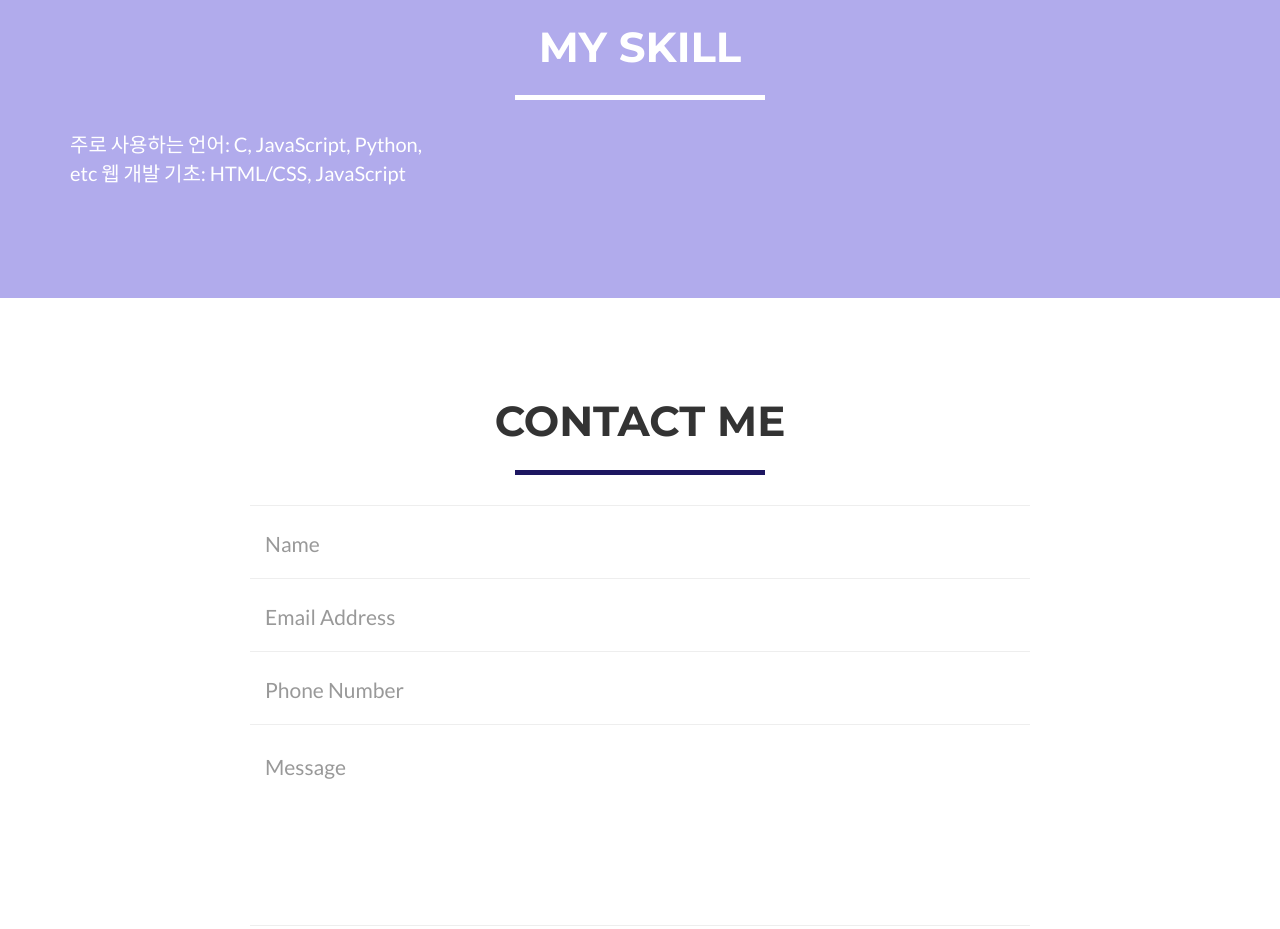
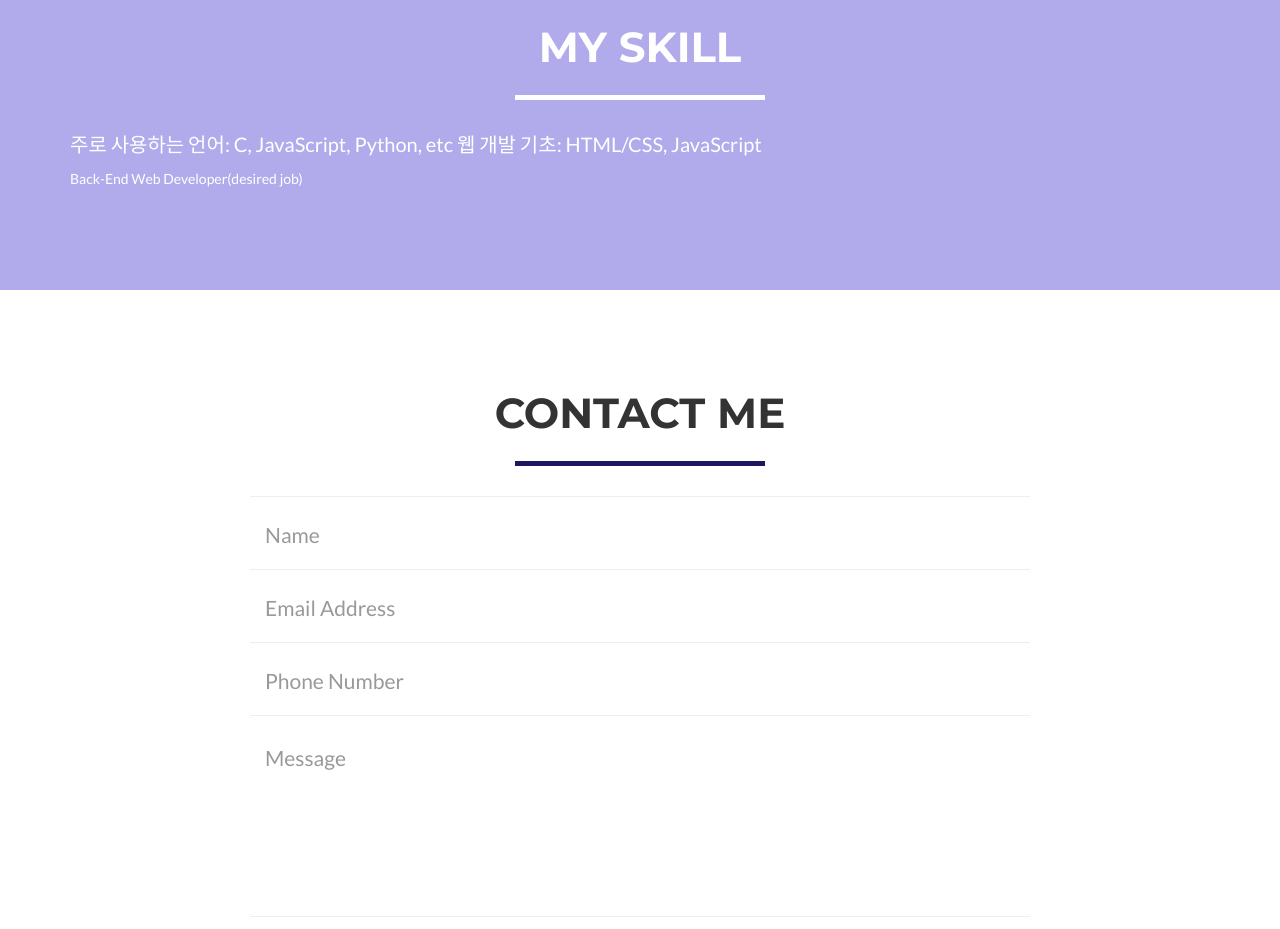
Before and after one commit to pogaem/pogaem.github.io, a website: page index.html in a window 1280 px wide. Shown: the part 1700-2629 px from the top of the page. Drawn offline with nearby package versions, Linux system fonts and the light colour scheme.

Commit message:
Update index.html

```diff
--- a/index.html
+++ b/index.html
@@ -167,9 +167,10 @@
                 </div>
             </div>
             <div class="row">
-                <div class="col-lg-4">
+                <div class="col-lg-12">
                     <p>주로 사용하는 언어: C, JavaScript, Python, etc
                     웹 개발 기초: HTML/CSS, JavaScript</p>
+                    <span class="skills">Back-End Web Developer(desired job)</span>
                 </div>
                 <div class="col-lg-8 col-lg-offset-2 text-center">
                 </div>
```
